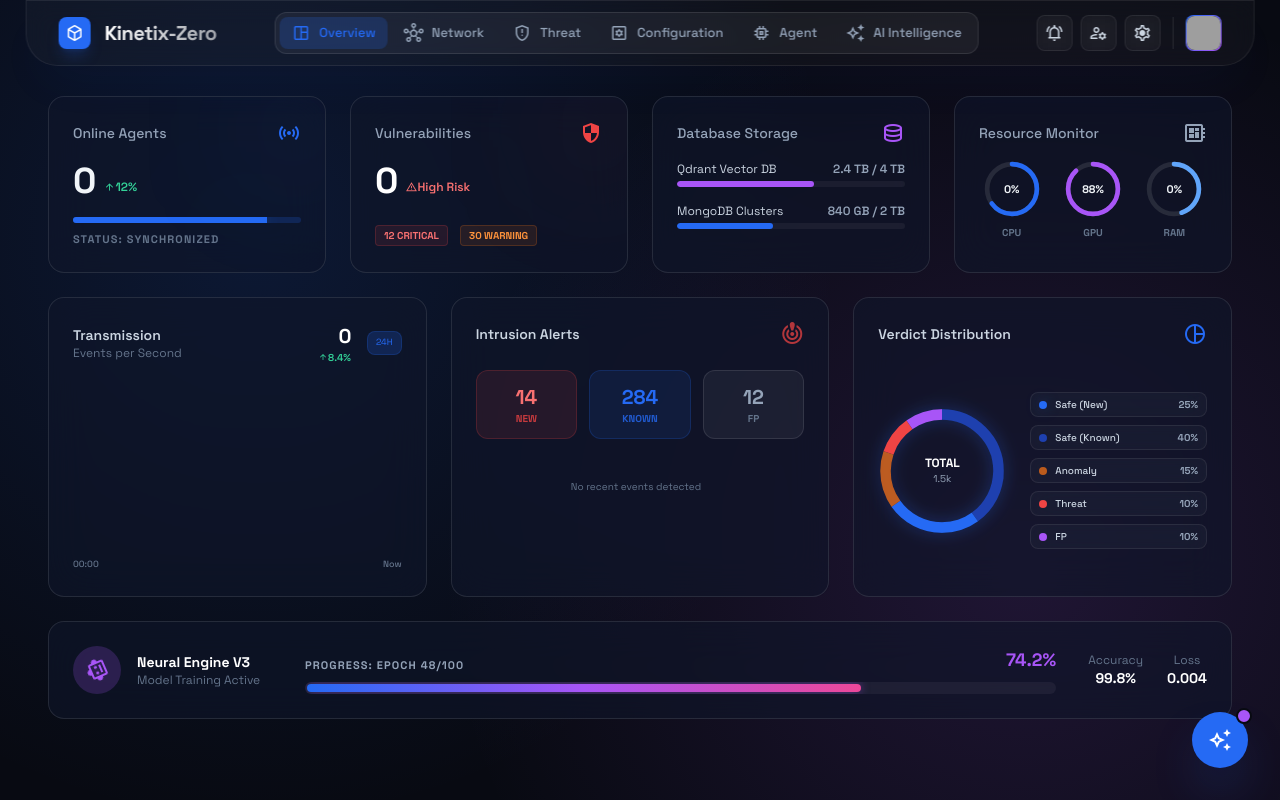
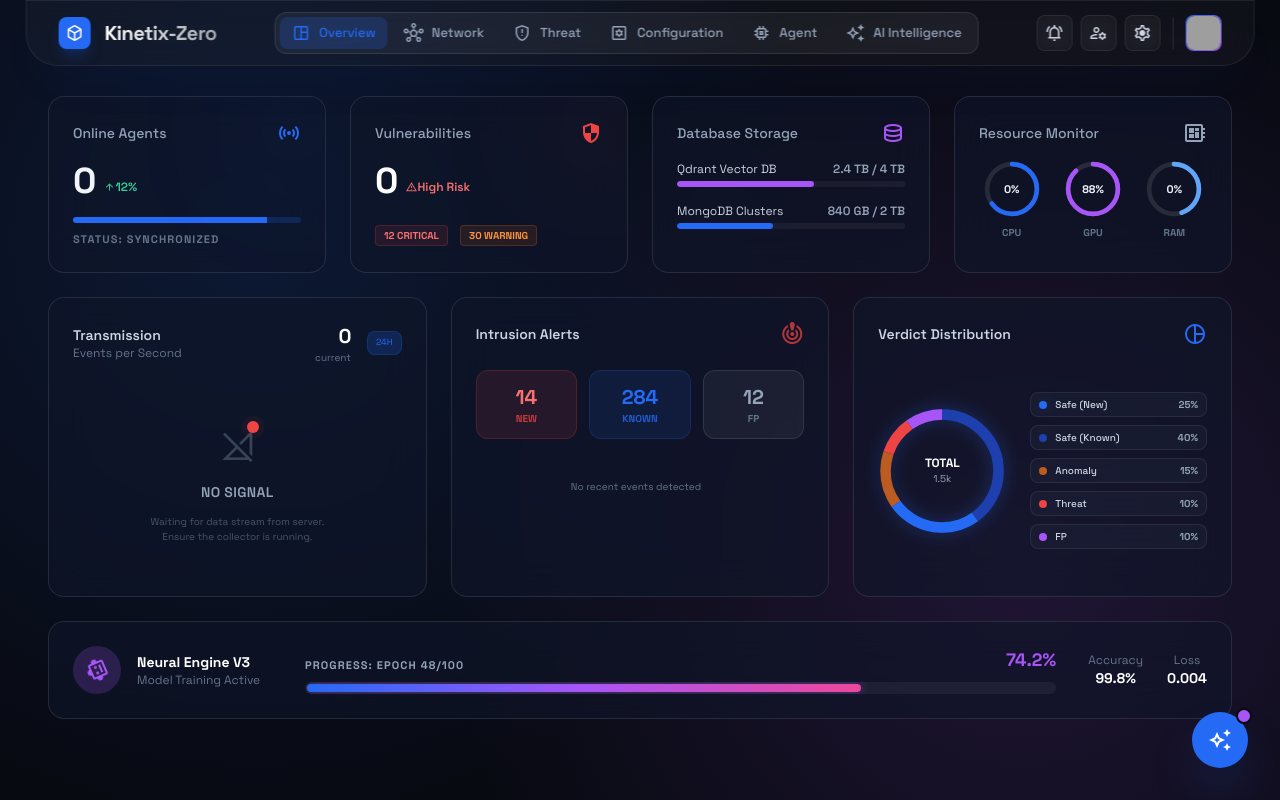
Before and after one commit to skill-0ff/Kinetix-Zero, a React (Vite) app in the folder frontend/: page / in a window 1280 px wide. Built offline with nearby package versions, Linux system fonts and the light colour scheme; grey boxes are pictures that could not be loaded.

Commit message:
feat: Add unsupervised AI system with VAETransformer model, Qdrant vector memory, and MongoDB log store.

```diff
--- a/frontend/src/pages/Overview.jsx
+++ b/frontend/src/pages/Overview.jsx
@@ -2,7 +2,7 @@ import React from 'react';
 import { useKinetixData } from '../hooks/useKinetixData';
 
 export default function Overview() {
-    const { data: metrics } = useKinetixData('metrics', { limit: 1 });
+    const { data: metrics } = useKinetixData('metrics', { limit: 1440 });
     const { data: recentEvents } = useKinetixData('events', { limit: 5 });
 
     const currentMetrics = metrics[0] || {};
@@ -131,21 +131,31 @@ export default function Overview() {
                         <div className="flex items-center gap-4">
                             <div className="text-right">
                                 <span className="text-xl font-bold tracking-tight text-white">{currentMetrics.eps || 0}</span>
-
-                                <span className="text-emerald-400 text-[10px] font-semibold flex items-center justify-end">
-                                    <span className="material-symbols-outlined text-[10px]">arrow_upward</span> 8.4%
-                                </span>
+                                <p className="text-[10px] text-slate-500">current</p>
                             </div>
                             <div className="flex gap-1">
-                                <button className="px-2 py-1 text-[9px] bg-primary/20 text-primary border border-primary/20 rounded-lg">24H</button>
+                                <span className="px-2 py-1 text-[9px] bg-primary/20 text-primary border border-primary/20 rounded-lg">24H</span>
                             </div>
                         </div>
                     </div>
-                    <div className="flex-1 w-full relative">
-                        <svg className="w-full h-full" preserveAspectRatio="none" viewBox="0 0 400 100">
                     {(() => {
-                                const epsData = metrics.slice(0, 40).map(m => m.eps || 0).reverse();
-                                if (epsData.length < 2) return null;
+                        const sliced = metrics.slice(0, 40).reverse();
+                        const epsData = sliced.map(m => m.eps || 0);
+                        const hasSignal = epsData.length >= 2;
+
+                        if (!hasSignal) {
+                            return (
+                                <div className="flex-1 w-full flex flex-col items-center justify-center gap-3">
+                                    <div className="relative">
+                                        <span className="material-symbols-outlined text-4xl text-slate-600 animate-pulse">signal_cellular_off</span>
+                                        <div className="absolute -top-1 -right-1 size-3 bg-red-500/80 rounded-full animate-ping"></div>
+                                        <div className="absolute -top-1 -right-1 size-3 bg-red-500 rounded-full"></div>
+                                    </div>
+                                    <p className="text-sm font-semibold text-slate-400 tracking-wide">NO SIGNAL</p>
+                                    <p className="text-[10px] text-slate-600 text-center max-w-[200px]">Waiting for data stream from server. Ensure the collector is running.</p>
+                                </div>
+                            );
+                        }
 
                         const maxEps = Math.max(...epsData, 100);
                         const points = epsData.map((eps, i) => {
@@ -157,8 +167,14 @@ export default function Overview() {
                         const linePath = `M ${points.join(' L ')}`;
                         const areaPath = `${linePath} L 400,100 L 0,100 Z`;
 
+                        const oldestTs = sliced[0]?.timestamp;
+                        const newestTs = sliced[sliced.length - 1]?.timestamp;
+                        const formatTs = (ts) => ts ? new Date(ts * 1000).toLocaleTimeString([], { hour: '2-digit', minute: '2-digit', second: '2-digit' }) : '--:--';
+
                         return (
                             <>
+                                <div className="flex-1 w-full relative">
+                                    <svg className="w-full h-full" preserveAspectRatio="none" viewBox="0 0 400 100">
                                         <defs>
                                             <linearGradient id="epsGradient" x1="0" y1="0" x2="0" y2="1">
                                                 <stop offset="0%" stopColor="#256af4" stopOpacity="0.4" />
@@ -167,15 +183,14 @@ export default function Overview() {
                                         </defs>
                                         <path d={areaPath} fill="url(#epsGradient)" />
                                         <path d={linePath} fill="none" stroke="#256af4" strokeWidth="2" strokeLinecap="round" strokeLinejoin="round" className="drop-shadow-[0_0_8px_rgba(37,106,244,0.5)]" />
+                                    </svg>
+                                </div>
+                                <div className="flex justify-end mt-4 text-[9px] text-slate-500 font-medium">
+                                    <span>{formatTs(newestTs)}</span>
+                                </div>
                             </>
                         );
                     })()}
-                        </svg>
-                    </div>
-                    <div className="flex justify-between mt-4 text-[9px] text-slate-500 font-medium">
-                        <span>00:00</span>
-                        <span>Now</span>
-                    </div>
                 </div>
 
                 {/* Alert Panel (Col span 4) */}
```
Lines whose indentation alone changed are shown as unchanged.
